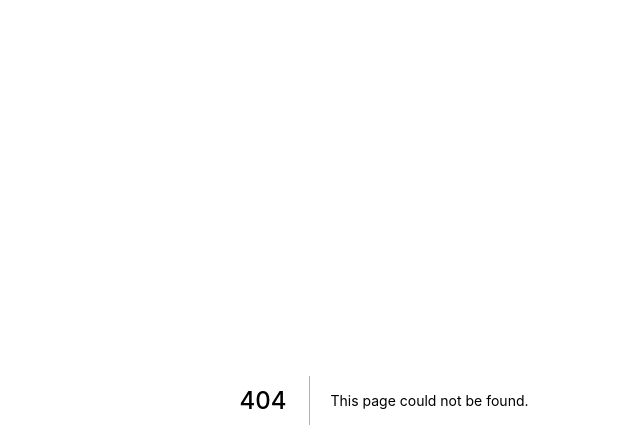
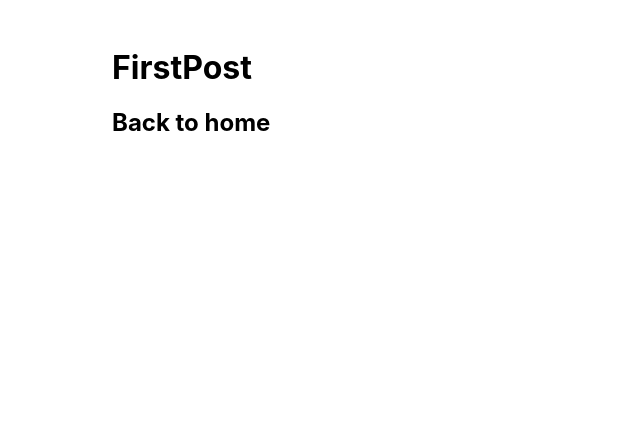
Before and after one commit to Vokuc/vokuc.com, a Next.js app: page /posts/first-post in a window 1280 px wide. Before the commit this address had no page. Shown: the top 448 px of the page, without its empty margins (256-896 px from the left). Built offline with nearby package versions, Linux system fonts and the light colour scheme.

Commit message:
components added

```diff
--- /dev/null
+++ b/components/layout.js
@@ -0,0 +1,5 @@
+import styles from './layout.module.css'
+
+export default function Layout({ children }) {
+	return <div className={styles.container}>{children}</div>
+}
--- /dev/null
+++ b/components/layout.module.css
@@ -0,0 +1,5 @@
+.container {
+	max-width:  36rem;
+	padding:  0 1rem;
+	margin:  3rem auto 6rem;
+}
--- /dev/null
+++ b/pages/posts/first-post.js
@@ -0,0 +1,19 @@
+import Link from 'next/link';
+import Head from 'next/head';
+import Layout from '../../components/layout';
+
+export default function FirstPost() {
+	return (
+		<Layout>
+			<Head>
+				<title>First Post</title>
+			</Head>
+			<h1>FirstPost</h1>
+			<h2>
+				<Link href="/">
+					<a>Back to home</a>
+				</Link>
+			</h2>
+		</Layout>
+	)
+}
```
Also changed, not shown: public/images/me.jpg.jpg (added).
